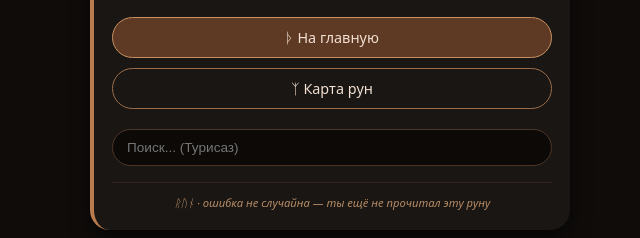
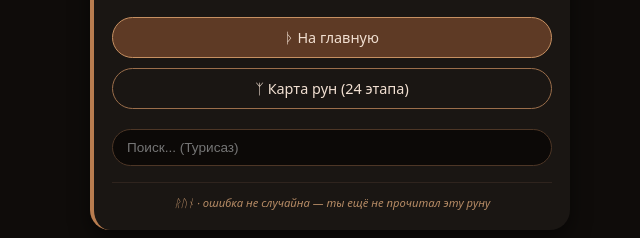
Before and after one commit to Dmirii/myPort, a plain HTML site: page 404.html in a window 1280 px wide. Shown: the part 517-755 px from the top of the page, 310-950 px from the left. Drawn offline with Linux system fonts and the light colour scheme.

Commit message:
Update 404.html

```diff
--- a/404.html
+++ b/404.html
@@ -200,7 +200,7 @@
 
     <div class="btn-group">
         <a href="/" class="btn btn-primary">ᚦ На главную</a>
-        <a href="/sitemap" class="btn">ᛉ Карта рун</a>
+        <a href="/rune-map.html" class="btn">ᛉ Карта рун (24 этапа)</a>
     </div>
 
     <input type="text" class="search-input" id="search" placeholder="Поиск... (Турисаз)" onkeypress="if(event.key==='Enter'){searchIt()}">
```
